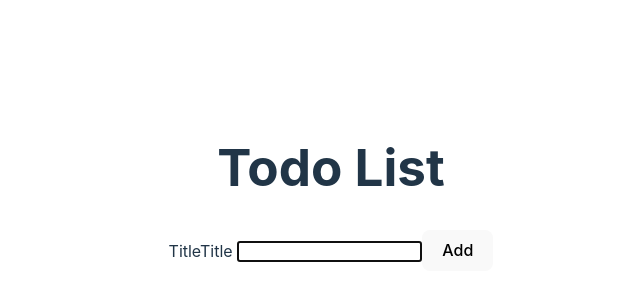
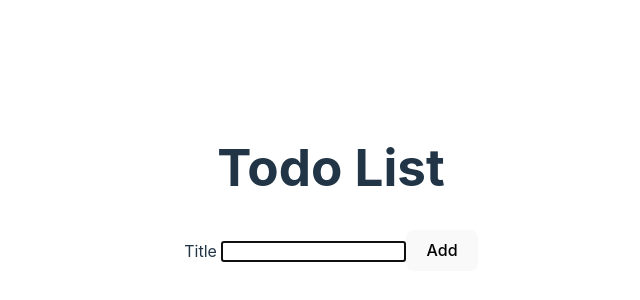
Before and after one commit to anelka777/react-todo, a React (Vite) app: page / in a window 1280 px wide. Shown: the part 204-504 px from the top of the page, without its empty margins (309-949 px from the left). Built offline with nearby package versions, Linux system fonts and the light colour scheme.

Commit message:
some fixes

```diff
--- a/src/AddTodoForm.jsx
+++ b/src/AddTodoForm.jsx
@@ -24,7 +24,7 @@ function AddTodoForm({ onAddTodo }) {
     return (
         <div>
             <form onSubmit={handleAddTodo}>
-                <InputWithLabel value={todoTitle} onChange={handleTitleChange} autoFocus>
+                <InputWithLabel value={todoTitle} onChange={handleTitleChange}>
                     Title
                 </InputWithLabel>
                 <button>Add</button>
--- a/src/InputWithLabel.jsx
+++ b/src/InputWithLabel.jsx
@@ -5,11 +5,11 @@ function InputWithLabel({ children, value, onChange}) {
     const inputRef = useRef(null);
     useEffect(() => {
         inputRef.current.focus();
-    }, []);
+    });
 
     return (
         <>
-            <label htmlFor="todoTitle">{children}Title </label>
+            <label htmlFor="todoTitle"> {children} </label>
                 <input
                     id="todoTitle"
                     type="text"
```
